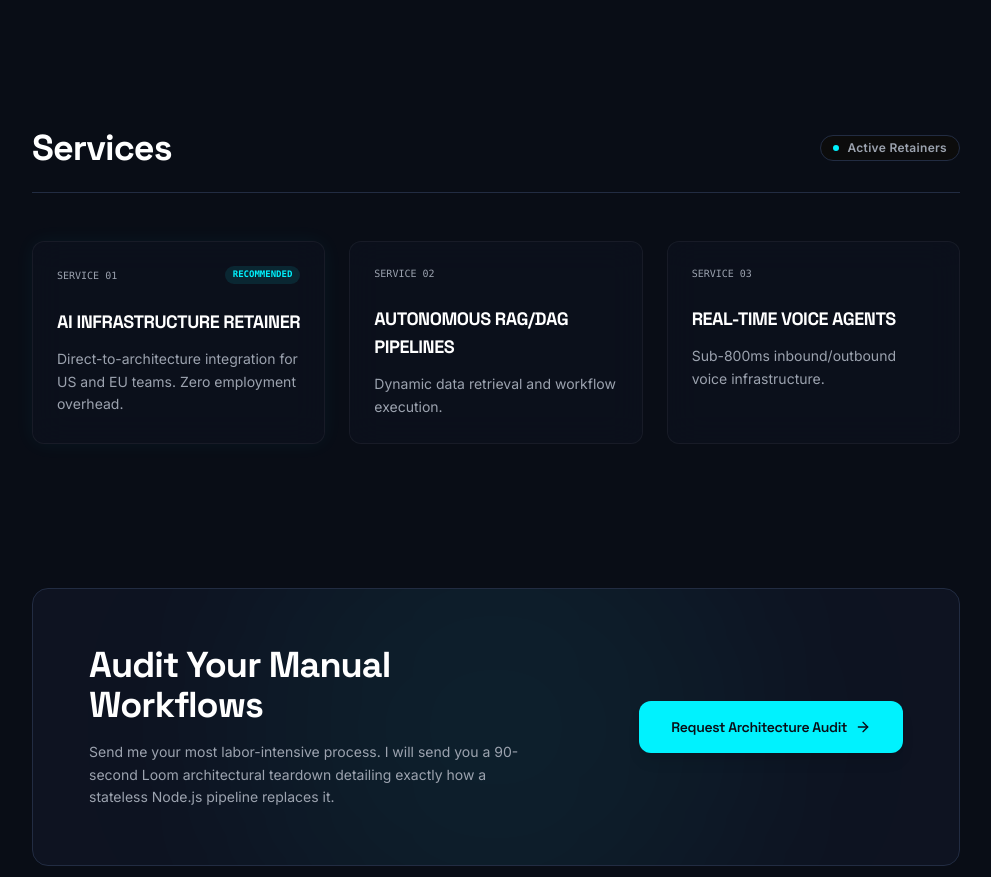
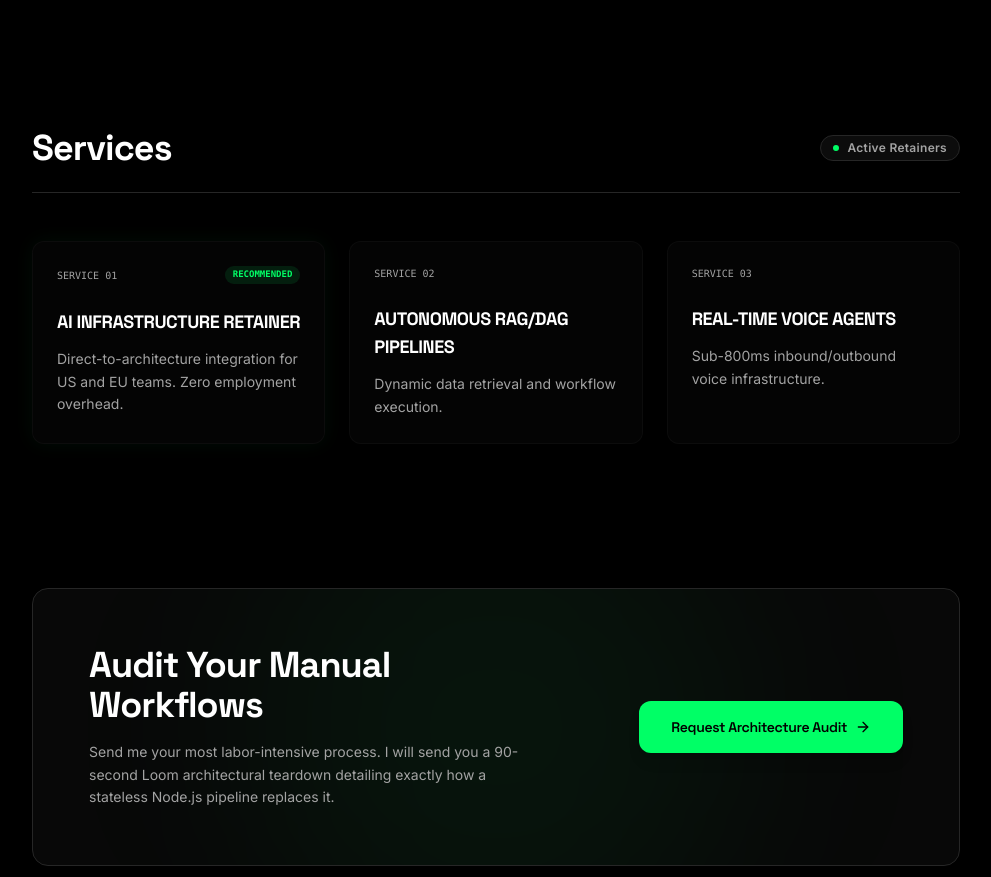
Before and after one commit to TapasDash/dev-portfolio, a Next.js app: page / in a window 1280 px wide. Shown: the part 1920-2797 px from the top of the page, without its empty margins (144-1135 px from the left). Built offline with nearby package versions, Linux system fonts and the light colour scheme.

Commit message:
style: overhaul design system colors and adjust Tailwind utility classes

```diff
--- a/app/globals.css
+++ b/app/globals.css
@@ -9,19 +9,19 @@
   --font-sans: 'Inter', sans-serif;
   --font-display: 'Space Grotesk', sans-serif;
 
-  /* Premium SaaS Palette */
-  --color-surface: #090D16;
-  --color-surface-container: #0E1321;
-  --color-surface-variant: #151B2E;
+  /* Premium Neon Palette */
+  --color-surface: #000000;
+  --color-surface-container: #080808;
+  --color-surface-variant: #121212;
 
-  --color-primary-fixed: #00F2FE;
-  --color-secondary: #4FACFE;
+  --color-primary-fixed: #00FF66;
+  --color-secondary: #A3E635;
 
   --color-on-surface: #F3F4F6;
-  --color-on-surface-variant: #9CA3AF;
+  --color-on-surface-variant: #A3A3A3;
 
-  --color-outline: #222C42;
-  --color-outline-variant: #171E30;
+  --color-outline: #262626;
+  --color-outline-variant: #1C1C1C;
 
   --color-background: var(--color-surface);
   --color-foreground: var(--color-on-surface);
@@ -36,9 +36,9 @@
   body {
     @apply bg-surface text-on-surface font-sans antialiased;
     background-image:
-      radial-gradient(at 0% 0%, rgba(0, 242, 254, 0.03) 0px, transparent 50%),
-      radial-gradient(at 100% 0%, rgba(79, 172, 254, 0.03) 0px, transparent 50%),
-      radial-gradient(at 50% 100%, rgba(0, 242, 254, 0.02) 0px, transparent 50%);
+      radial-gradient(at 0% 0%, rgba(0, 255, 102, 0.02) 0px, transparent 55%),
+      radial-gradient(at 100% 0%, rgba(163, 230, 53, 0.02) 0px, transparent 55%),
+      radial-gradient(at 50% 100%, rgba(0, 255, 102, 0.015) 0px, transparent 55%);
   }
   h1, h2, h3, h4, h5, h6, .font-display {
     @apply font-display tracking-tight text-white;
@@ -48,21 +48,21 @@
 /* Elegant Utilities for SaaS landing */
 @layer utilities {
   .glass-card {
-    background: rgba(14, 19, 33, 0.6);
+    background: rgba(8, 8, 8, 0.6);
     backdrop-filter: blur(16px);
-    border: 1px solid rgba(255, 255, 255, 0.05);
+    border: 1px solid rgba(255, 255, 255, 0.03);
   }
   .glass-card:hover {
-    border-color: rgba(0, 242, 254, 0.25);
-    box-shadow: 0 10px 30px -10px rgba(0, 242, 254, 0.1);
+    border-color: rgba(0, 255, 102, 0.2);
+    box-shadow: 0 10px 30px -10px rgba(0, 255, 102, 0.08);
   }
   .gradient-text {
-    background: linear-gradient(135deg, #FFFFFF 30%, #9CA3AF 100%);
+    background: linear-gradient(135deg, #FFFFFF 30%, #A3A3A3 100%);
     -webkit-background-clip: text;
     -webkit-text-fill-color: transparent;
   }
   .gradient-text-accent {
-    background: linear-gradient(135deg, #00F2FE 0%, #4FACFE 100%);
+    background: linear-gradient(135deg, #00FF66 0%, #A3E635 100%);
     -webkit-background-clip: text;
     -webkit-text-fill-color: transparent;
   }
--- a/app/page.tsx
+++ b/app/page.tsx
@@ -276,7 +276,7 @@ export default function Page() {
             ].map((service, index) => (
               <div
                 key={index}
-                className={`glass-card p-6 rounded-xl flex flex-col justify-between h-full border ${service.active ? 'border-primary-fixed/20 shadow-[0_0_20px_rgba(0,242,254,0.05)]' : 'border-outline'} hover:-translate-y-1.5 transition-all duration-300`}
+                className={`glass-card p-6 rounded-xl flex flex-col justify-between h-full border ${service.active ? 'border-primary-fixed/20 shadow-[0_0_20px_rgba(0,255,102,0.05)]' : 'border-outline'} hover:-translate-y-1.5 transition-all duration-300`}
               >
                 <div>
                   <div className="flex justify-between items-center mb-6">
```
